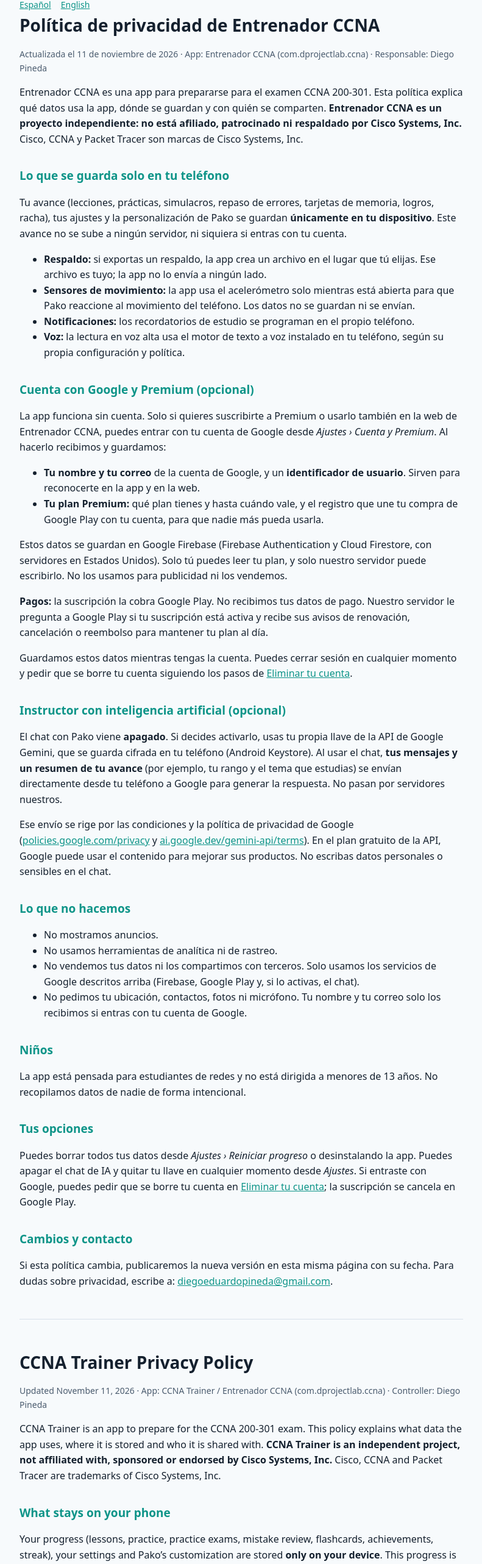
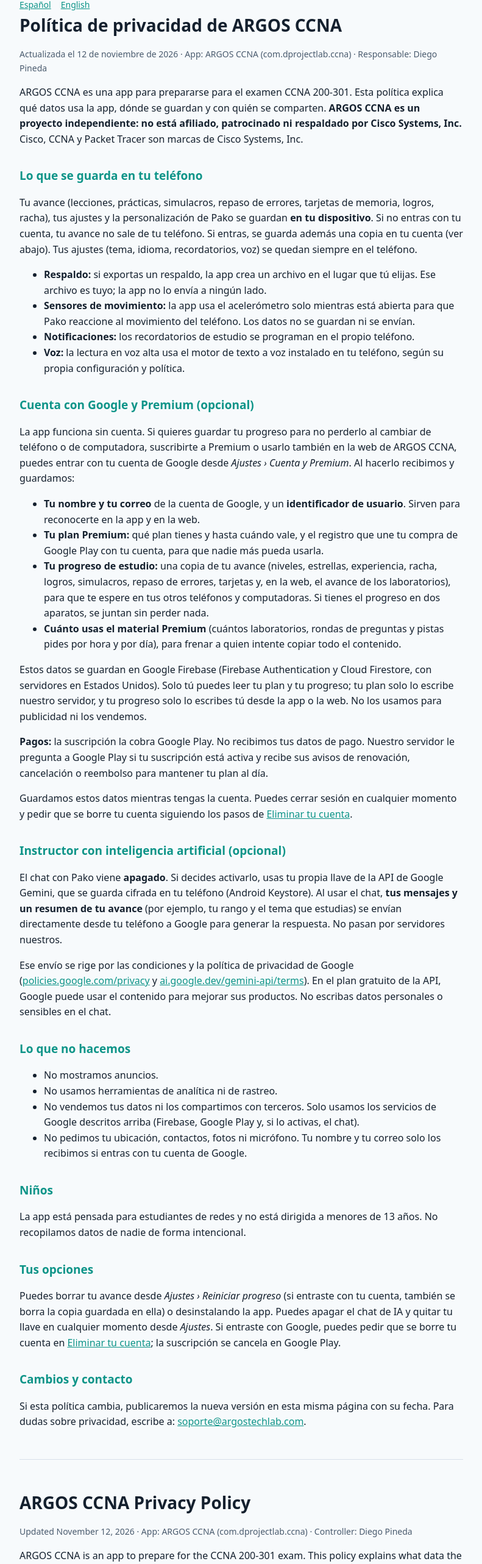
Before and after one commit to dmunozp2/entrenador-ccna-privacidad, a plain HTML site: page index.html in a window 1280 px wide. Shown: the part 35-2600 px from the top of the page at 61% size, without its empty margins (244-1035 px from the left). Drawn offline with Linux system fonts and the light colour scheme.

Commit message:
ARGOS CCNA: progreso guardado en la cuenta, registro de uso Premium y correo de soporte
Co-Authored-By: Claude Opus 5.5 <noreply@anthropic.com>

```diff
--- a/index.html
+++ b/index.html
@@ -3,7 +3,7 @@
 <head>
 <meta charset="utf-8">
 <meta name="viewport" content="width=device-width, initial-scale=1">
-<title>Política de privacidad · Entrenador CCNA</title>
+<title>Política de privacidad · ARGOS CCNA</title>
 <style>
   :root { --bg: #0f1722; --texto: #e6edf5; --tenue: #9fb0c3; --acento: #5eead4; --linea: #243244; }
   @media (prefers-color-scheme: light) { :root { --bg: #f7fafc; --texto: #14202e; --tenue: #4a5b6e; --acento: #0d9488; --linea: #d7e0ea; } }
@@ -24,13 +24,13 @@
 <nav class="tenue"><a href="#es">Español</a><a href="#en">English</a></nav>
 
 <section id="es">
-<h1>Política de privacidad de Entrenador CCNA</h1>
-<p class="tenue">Actualizada el 11 de noviembre de 2026 · App: Entrenador CCNA (com.dprojectlab.ccna) · Responsable: Diego Pineda</p>
+<h1>Política de privacidad de ARGOS CCNA</h1>
+<p class="tenue">Actualizada el 12 de noviembre de 2026 · App: ARGOS CCNA (com.dprojectlab.ccna) · Responsable: Diego Pineda</p>
 
-<p>Entrenador CCNA es una app para prepararse para el examen CCNA 200-301. Esta política explica qué datos usa la app, dónde se guardan y con quién se comparten. <strong>Entrenador CCNA es un proyecto independiente: no está afiliado, patrocinado ni respaldado por Cisco Systems, Inc.</strong> Cisco, CCNA y Packet Tracer son marcas de Cisco Systems, Inc.</p>
+<p>ARGOS CCNA es una app para prepararse para el examen CCNA 200-301. Esta política explica qué datos usa la app, dónde se guardan y con quién se comparten. <strong>ARGOS CCNA es un proyecto independiente: no está afiliado, patrocinado ni respaldado por Cisco Systems, Inc.</strong> Cisco, CCNA y Packet Tracer son marcas de Cisco Systems, Inc.</p>
 
-<h2>Lo que se guarda solo en tu teléfono</h2>
-<p>Tu avance (lecciones, prácticas, simulacros, repaso de errores, tarjetas de memoria, logros, racha), tus ajustes y la personalización de Pako se guardan <strong>únicamente en tu dispositivo</strong>. Este avance no se sube a ningún servidor, ni siquiera si entras con tu cuenta.</p>
+<h2>Lo que se guarda en tu teléfono</h2>
+<p>Tu avance (lecciones, prácticas, simulacros, repaso de errores, tarjetas de memoria, logros, racha), tus ajustes y la personalización de Pako se guardan <strong>en tu dispositivo</strong>. Si no entras con tu cuenta, tu avance no sale de tu teléfono. Si entras, se guarda además una copia en tu cuenta (ver abajo). Tus ajustes (tema, idioma, recordatorios, voz) se quedan siempre en el teléfono.</p>
 <ul>
   <li><strong>Respaldo:</strong> si exportas un respaldo, la app crea un archivo en el lugar que tú elijas. Ese archivo es tuyo; la app no lo envía a ningún lado.</li>
   <li><strong>Sensores de movimiento:</strong> la app usa el acelerómetro solo mientras está abierta para que Pako reaccione al movimiento del teléfono. Los datos no se guardan ni se envían.</li>
@@ -39,12 +39,14 @@
 </ul>
 
 <h2>Cuenta con Google y Premium (opcional)</h2>
-<p>La app funciona sin cuenta. Solo si quieres suscribirte a Premium o usarlo también en la web de Entrenador CCNA, puedes entrar con tu cuenta de Google desde <em>Ajustes › Cuenta y Premium</em>. Al hacerlo recibimos y guardamos:</p>
+<p>La app funciona sin cuenta. Si quieres guardar tu progreso para no perderlo al cambiar de teléfono o de computadora, suscribirte a Premium o usarlo también en la web de ARGOS CCNA, puedes entrar con tu cuenta de Google desde <em>Ajustes › Cuenta y Premium</em>. Al hacerlo recibimos y guardamos:</p>
 <ul>
   <li><strong>Tu nombre y tu correo</strong> de la cuenta de Google, y un <strong>identificador de usuario</strong>. Sirven para reconocerte en la app y en la web.</li>
   <li><strong>Tu plan Premium:</strong> qué plan tienes y hasta cuándo vale, y el registro que une tu compra de Google Play con tu cuenta, para que nadie más pueda usarla.</li>
+  <li><strong>Tu progreso de estudio:</strong> una copia de tu avance (niveles, estrellas, experiencia, racha, logros, simulacros, repaso de errores, tarjetas y, en la web, el avance de los laboratorios), para que te espere en tus otros teléfonos y computadoras. Si tienes el progreso en dos aparatos, se juntan sin perder nada.</li>
+  <li><strong>Cuánto usas el material Premium</strong> (cuántos laboratorios, rondas de preguntas y pistas pides por hora y por día), para frenar a quien intente copiar todo el contenido.</li>
 </ul>
-<p>Estos datos se guardan en Google Firebase (Firebase Authentication y Cloud Firestore, con servidores en Estados Unidos). Solo tú puedes leer tu plan, y solo nuestro servidor puede escribirlo. No los usamos para publicidad ni los vendemos.</p>
+<p>Estos datos se guardan en Google Firebase (Firebase Authentication y Cloud Firestore, con servidores en Estados Unidos). Solo tú puedes leer tu plan y tu progreso; tu plan solo lo escribe nuestro servidor, y tu progreso solo lo escribes tú desde la app o la web. No los usamos para publicidad ni los vendemos.</p>
 <p><strong>Pagos:</strong> la suscripción la cobra Google Play. No recibimos tus datos de pago. Nuestro servidor le pregunta a Google Play si tu suscripción está activa y recibe sus avisos de renovación, cancelación o reembolso para mantener tu plan al día.</p>
 <p>Guardamos estos datos mientras tengas la cuenta. Puedes cerrar sesión en cualquier momento y pedir que se borre tu cuenta siguiendo los pasos de <a href="eliminar-cuenta/">Eliminar tu cuenta</a>.</p>
 
@@ -64,22 +66,22 @@
 <p>La app está pensada para estudiantes de redes y no está dirigida a menores de 13 años. No recopilamos datos de nadie de forma intencional.</p>
 
 <h2>Tus opciones</h2>
-<p>Puedes borrar todos tus datos desde <em>Ajustes › Reiniciar progreso</em> o desinstalando la app. Puedes apagar el chat de IA y quitar tu llave en cualquier momento desde <em>Ajustes</em>. Si entraste con Google, puedes pedir que se borre tu cuenta en <a href="eliminar-cuenta/">Eliminar tu cuenta</a>; la suscripción se cancela en Google Play.</p>
+<p>Puedes borrar tu avance desde <em>Ajustes › Reiniciar progreso</em> (si entraste con tu cuenta, también se borra la copia guardada en ella) o desinstalando la app. Puedes apagar el chat de IA y quitar tu llave en cualquier momento desde <em>Ajustes</em>. Si entraste con Google, puedes pedir que se borre tu cuenta en <a href="eliminar-cuenta/">Eliminar tu cuenta</a>; la suscripción se cancela en Google Play.</p>
 
 <h2>Cambios y contacto</h2>
-<p>Si esta política cambia, publicaremos la nueva versión en esta misma página con su fecha. Para dudas sobre privacidad, escribe a: <a href="mailto:diegoeduardopineda@gmail.com">diegoeduardopineda@gmail.com</a>.</p>
+<p>Si esta política cambia, publicaremos la nueva versión en esta misma página con su fecha. Para dudas sobre privacidad, escribe a: <a href="mailto:soporte@argostechlab.com">soporte@argostechlab.com</a>.</p>
 </section>
 
 <hr>
 
 <section id="en" lang="en">
-<h1>CCNA Trainer Privacy Policy</h1>
-<p class="tenue">Updated November 11, 2026 · App: CCNA Trainer / Entrenador CCNA (com.dprojectlab.ccna) · Controller: Diego Pineda</p>
+<h1>ARGOS CCNA Privacy Policy</h1>
+<p class="tenue">Updated November 12, 2026 · App: ARGOS CCNA (com.dprojectlab.ccna) · Controller: Diego Pineda</p>
 
-<p>CCNA Trainer is an app to prepare for the CCNA 200-301 exam. This policy explains what data the app uses, where it is stored and who it is shared with. <strong>CCNA Trainer is an independent project, not affiliated with, sponsored or endorsed by Cisco Systems, Inc.</strong> Cisco, CCNA and Packet Tracer are trademarks of Cisco Systems, Inc.</p>
+<p>ARGOS CCNA is an app to prepare for the CCNA 200-301 exam. This policy explains what data the app uses, where it is stored and who it is shared with. <strong>ARGOS CCNA is an independent project, not affiliated with, sponsored or endorsed by Cisco Systems, Inc.</strong> Cisco, CCNA and Packet Tracer are trademarks of Cisco Systems, Inc.</p>
 
-<h2>What stays on your phone</h2>
-<p>Your progress (lessons, practice, practice exams, mistake review, flashcards, achievements, streak), your settings and Pako’s customization are stored <strong>only on your device</strong>. This progress is never uploaded to any server, not even if you sign in with your account.</p>
+<h2>What is stored on your phone</h2>
+<p>Your progress (lessons, practice, practice exams, mistake review, flashcards, achievements, streak), your settings and Pako’s customization are stored <strong>on your device</strong>. If you don’t sign in, your progress never leaves your phone. If you do, a copy is also saved to your account (see below). Your settings (theme, language, reminders, voice) always stay on the phone.</p>
 <ul>
   <li><strong>Backup:</strong> if you export a backup, the app creates a file wherever you choose. That file is yours; the app does not send it anywhere.</li>
   <li><strong>Motion sensors:</strong> the app uses the accelerometer only while it is open, so Pako can react to the phone’s movement. This data is not stored or sent.</li>
@@ -88,12 +90,14 @@
 </ul>
 
 <h2>Google account and Premium (optional)</h2>
-<p>The app works without an account. Only if you want to subscribe to Premium or also use it on the Entrenador CCNA website can you sign in with your Google account in <em>Settings › Account &amp; Premium</em>. When you do, we receive and store:</p>
+<p>The app works without an account. If you want to save your progress so you don’t lose it when you switch phones or computers, subscribe to Premium or also use it on the ARGOS CCNA website, you can sign in with your Google account in <em>Settings › Account &amp; Premium</em>. When you do, we receive and store:</p>
 <ul>
   <li><strong>Your name and email</strong> from your Google account, and a <strong>user ID</strong>. They are used to recognize you in the app and on the website.</li>
   <li><strong>Your Premium plan:</strong> which plan you have and until when it is valid, and the record linking your Google Play purchase to your account, so no one else can use it.</li>
+  <li><strong>Your study progress:</strong> a copy of your progress (levels, stars, XP, streak, achievements, practice exams, mistake review, flashcards and, on the website, lab progress), so it is waiting for you on your other phones and computers. If you have progress on two devices, they are merged without losing anything.</li>
+  <li><strong>How much Premium content you use</strong> (how many labs, question rounds and hints you request per hour and per day), to stop anyone trying to copy all the content.</li>
 </ul>
-<p>This data is stored in Google Firebase (Firebase Authentication and Cloud Firestore, on servers in the United States). Only you can read your plan, and only our server can write it. We do not use it for advertising or sell it.</p>
+<p>This data is stored in Google Firebase (Firebase Authentication and Cloud Firestore, on servers in the United States). Only you can read your plan and your progress; your plan is written only by our server, and your progress only by you from the app or the website. We do not use it for advertising or sell it.</p>
 <p><strong>Payments:</strong> the subscription is charged by Google Play. We do not receive your payment details. Our server asks Google Play whether your subscription is active and receives its renewal, cancellation or refund notices to keep your plan up to date.</p>
 <p>We keep this data while you have the account. You can sign out at any time and request deletion of your account by following the steps in <a href="eliminar-cuenta/#en">Delete your account</a>.</p>
 
@@ -113,10 +117,10 @@
 <p>The app is meant for networking students and is not directed at children under 13. We do not knowingly collect data from anyone.</p>
 
 <h2>Your choices</h2>
-<p>You can delete all your data from <em>Settings › Reset progress</em> or by uninstalling the app. You can turn off the AI chat and remove your key at any time in <em>Settings</em>. If you signed in with Google, you can request deletion of your account at <a href="eliminar-cuenta/#en">Delete your account</a>; the subscription is cancelled in Google Play.</p>
+<p>You can delete your progress from <em>Settings › Reset progress</em> (if you signed in, the copy saved in your account is deleted too) or by uninstalling the app. You can turn off the AI chat and remove your key at any time in <em>Settings</em>. If you signed in with Google, you can request deletion of your account at <a href="eliminar-cuenta/#en">Delete your account</a>; the subscription is cancelled in Google Play.</p>
 
 <h2>Changes and contact</h2>
-<p>If this policy changes, we will publish the new version on this page with its date. For privacy questions, write to: <a href="mailto:diegoeduardopineda@gmail.com">diegoeduardopineda@gmail.com</a>.</p>
+<p>If this policy changes, we will publish the new version on this page with its date. For privacy questions, write to: <a href="mailto:soporte@argostechlab.com">soporte@argostechlab.com</a>.</p>
 </section>
 </main>
 </body>
```
Also changed, not shown: eliminar-cuenta/index.html (+17 -13 lines).
